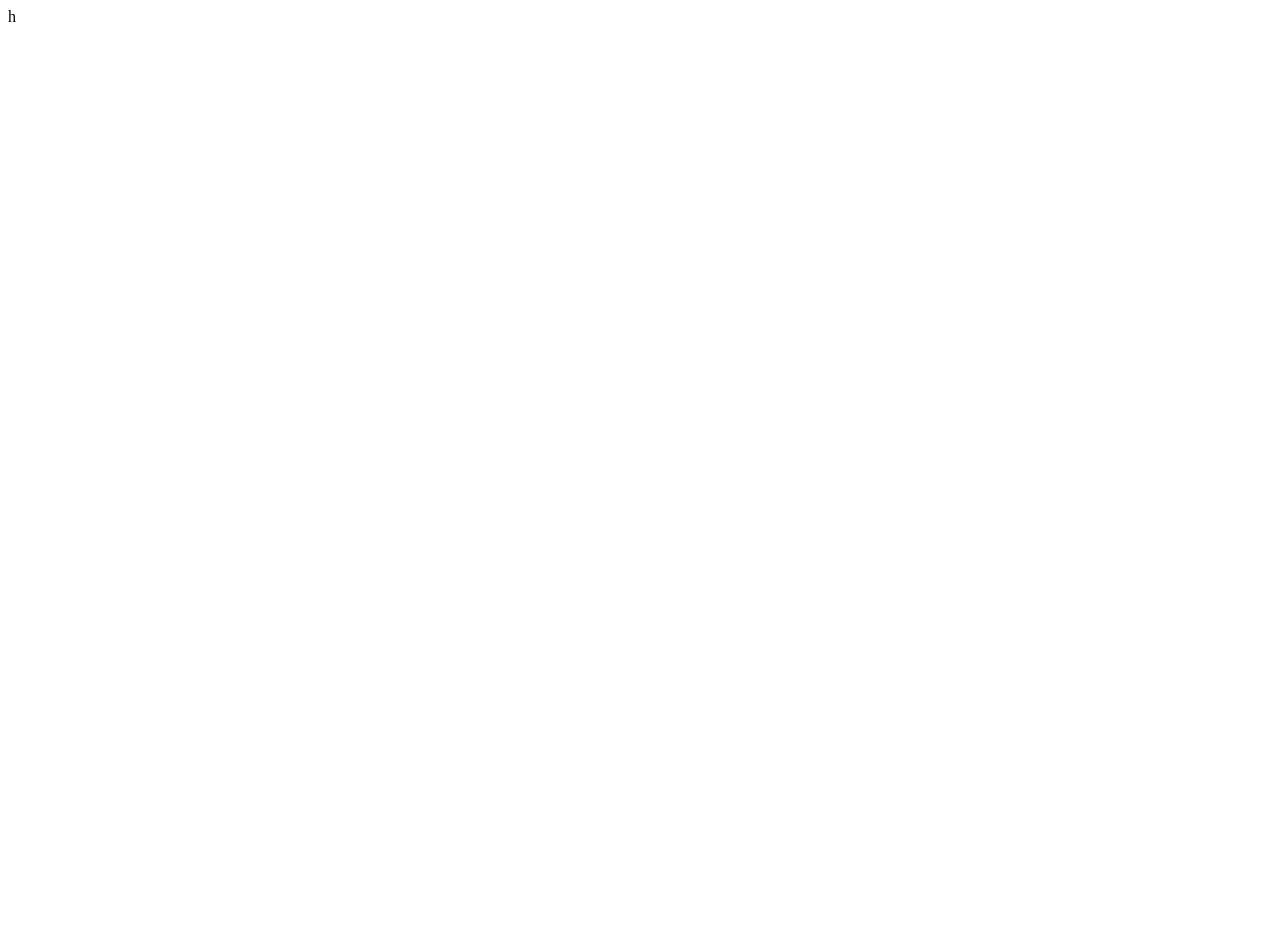
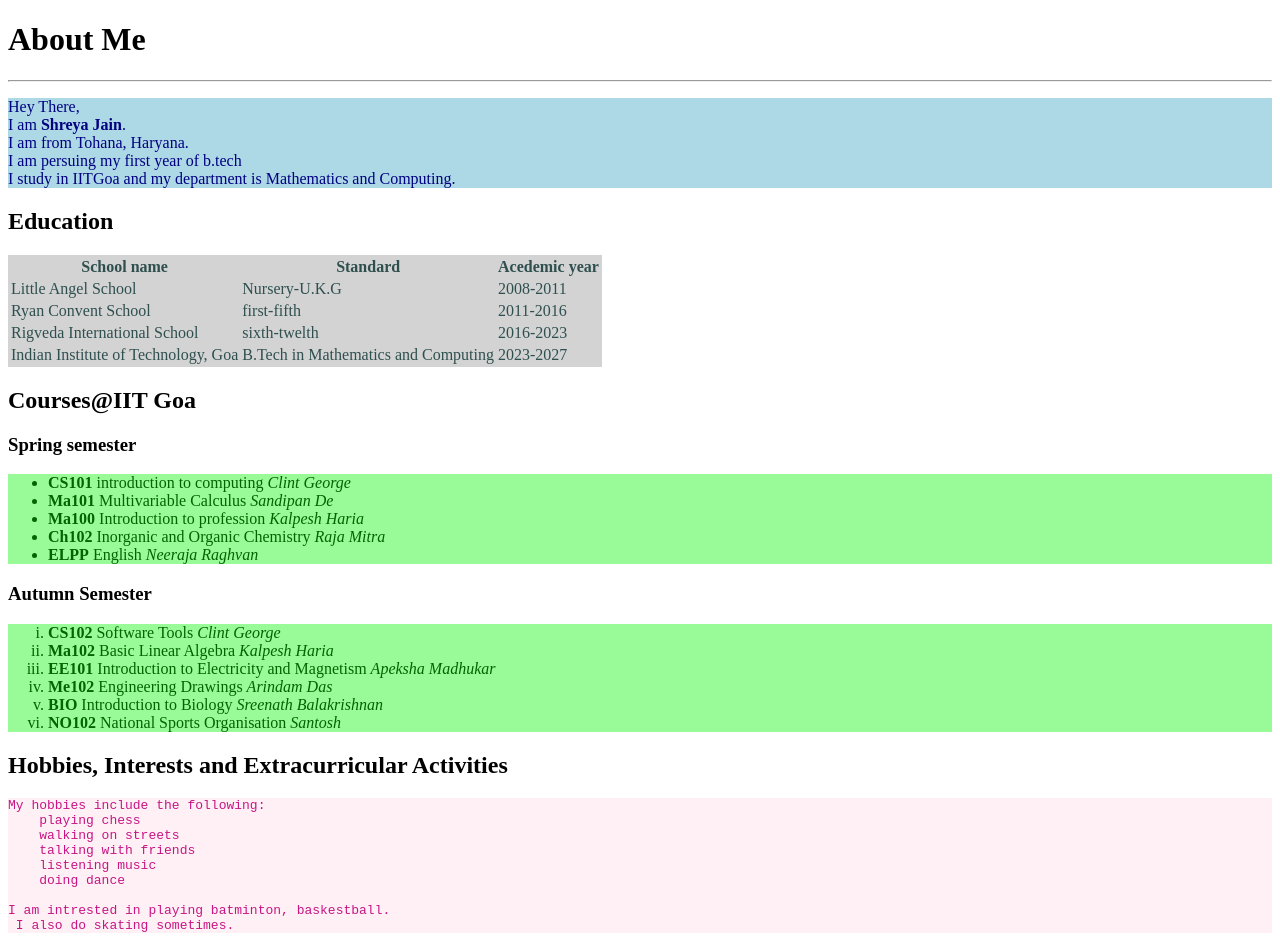
Before and after one commit to shreyajain1970/lab6, a plain HTML site: page shreyajain.github.io/index.html in a window 1280 px wide. Before the commit the page ends 800 px from the top, so only its background shows below. Drawn offline with Linux system fonts and the light colour scheme.

Commit message:
Update index.html

```diff
--- a/shreyajain.github.io/index.html
+++ b/shreyajain.github.io/index.html
@@ -1 +1,82 @@
-h
+<!DOCTYPE html>
+<html lang="en">
+<head>
+
+    <title>Profile Page</title>
+</head>
+<body>
+    <h1>About Me</h1><hr>
+    <p style="background-color: #add8e6;color: #000080;">
+    Hey There, <br>
+I am <b>Shreya Jain</b>.<br>
+I am from Tohana, Haryana.<br>
+I am persuing my first year of b.tech <br>
+I study in IITGoa and my department is Mathematics and Computing.
+</p>
+<h2>Education </h2>
+<table style="background-color: #d3d3d3;color: #2f4f4f;">
+<tr>
+    <th>School name</th>
+    <th>Standard</th>
+    <th>Acedemic year</th>
+</tr>
+<tr>
+    <td>Little Angel School </td>
+    <td>Nursery-U.K.G</td>
+    <td>2008-2011</td>
+</tr>
+<tr>
+    <td>Ryan Convent School</td>
+    <td>first-fifth</td>
+    <td>2011-2016</td>
+</tr>
+<tr>
+    <td>Rigveda International School</td>
+    <td>sixth-twelth</td>
+    <td>2016-2023</td>
+</tr>
+<tr>
+    <td>Indian Institute of Technology, Goa</td>
+    <td>B.Tech in Mathematics and Computing</td>
+    <td>2023-2027</td>
+
+</tr>
+</table>
+<h2>Courses@IIT Goa</h2>
+
+<h3>Spring semester</h3>
+<ul style="background-color: #98fb98;color: #006400;">
+    <li> <b>CS101</b>   introduction to computing<i> Clint George</i></li>
+<li><b>Ma101</b> Multivariable Calculus <i>Sandipan De</i></li>
+<li><b>Ma100</b> Introduction to profession <i>Kalpesh Haria</i></li>
+<li><b>Ch102</b> Inorganic and Organic Chemistry <i>Raja Mitra</i></li>
+<li><b>ELPP</b> English <i>Neeraja Raghvan</i></li>
+</ul>
+<h3>Autumn Semester</h3>
+<ol type="i" style="background-color: #98fb98;color: #006400;">
+<li><b>CS102 </b>Software Tools<i> Clint George</i></li>
+<li><b>Ma102 </b>Basic Linear Algebra<i> Kalpesh Haria</i></li>
+<li><b>EE101</b> Introduction to Electricity and Magnetism <i>Apeksha Madhukar</i></li>
+<li><b>Me102</b> Engineering Drawings <i>Arindam Das</i> </li>
+<li><b>BIO</b> Introduction to Biology <i>Sreenath Balakrishnan</i></li>
+<li><b>NO102</b> National Sports Organisation <i>Santosh</i></li>
+</ol>
+<h2>Hobbies, Interests and Extracurricular Activities</h2>
+
+<pre style="background-color: #fff0f5;color: #c71585;">
+My hobbies include the following:
+    playing chess
+    walking on streets
+    talking with friends
+    listening music
+    doing dance
+
+I am intrested in playing batminton, baskestball.
+ I also do skating sometimes.
+</pre>
+
+
+
+
+</body>
+</html>
```
